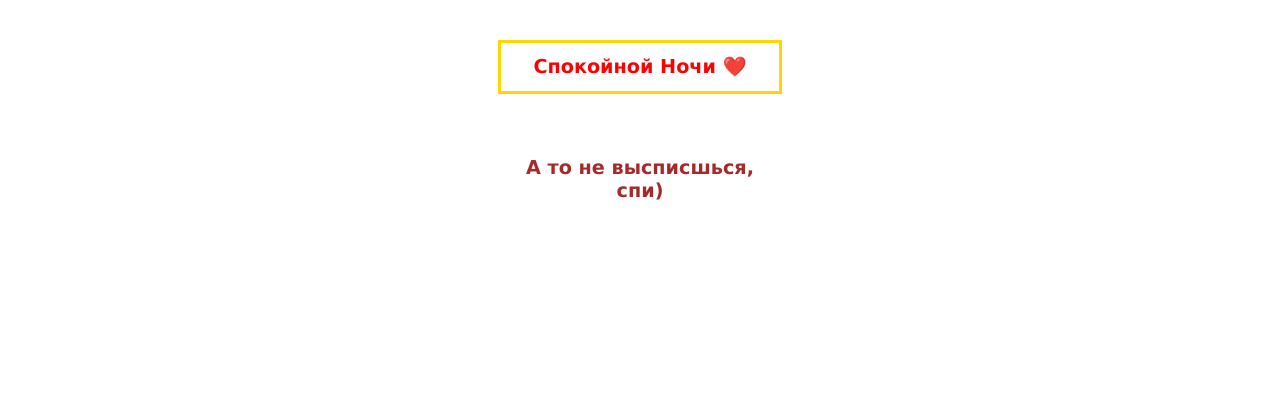
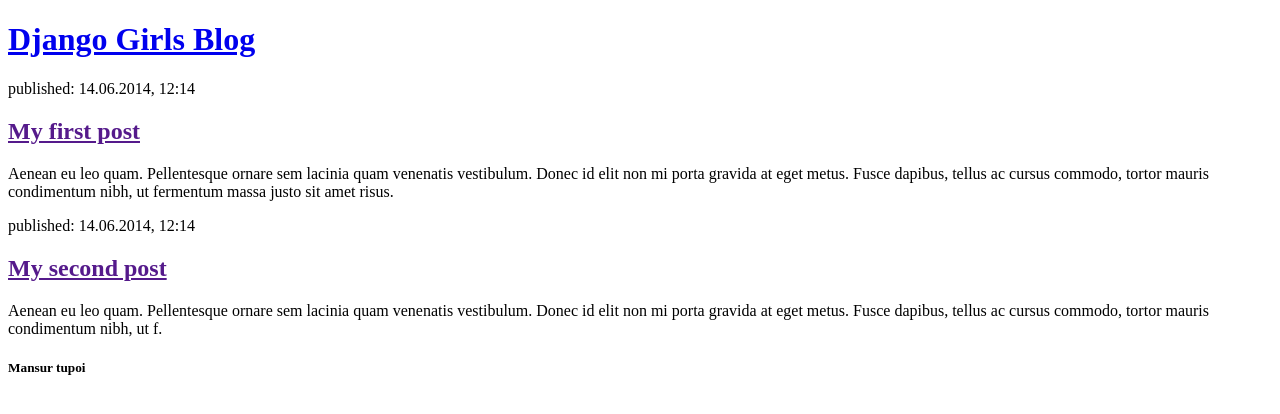
Before and after one commit to M-Nurda/my-first-blog, a Django app: template mysite/blog/templates/blog/post_list.html in a window 1280 px wide. Shown: the top 414 px of the page. Run offline with Django 3.2, Linux system fonts and the light colour scheme; the template is opened without the code that fills it, so the values that code supplies are empty.

Commit message:
Return back

```diff
--- a/mysite/blog/templates/blog/post_list.html
+++ b/mysite/blog/templates/blog/post_list.html
@@ -2,70 +2,61 @@
 <html lang="en">
 <head>
     <meta charset="UTF-8">
-<!--    <title>PYTHON 2 PROJECT - DjangoGirls</title>-->
-    <title>Рымкул ИДИ СПАТЬ</title>
+    <title>PYTHON 2 PROJECT - DjangoGirls</title>
+<!--    <title>DjangoGirls Tutorial</title>-->
 
-    <style>
-        .div1{
-            display: flex;
-            justify-content: center;
-        }
-        h1{
-            font-size: 120%;
-            font-family: Verdana, Arial, Helvetica, sans-serif;
-            color: red;
-            margin: auto;
-            width: 40%;
-            border: 3px solid gold;
-            padding: 2%;
-            text-align: center;
-            margin-top: 5%;
-        }
-        h2{
-            font-size: 120%;
-            font-family: Verdana, Arial, Helvetica, sans-serif;
-            color: brown;
-            margin: auto;
-            width: 40%;
-            padding: 2%;
-            text-align: center;
-            margin-top: 5%;
-        }
-        .div2{
-            width: 50%;
-            height: 200px;
-            background-color:ceramic
-        }
+<!--    <style>-->
+<!--        .div1{-->
+<!--            display: flex;-->
+<!--            justify-content: center;-->
+<!--        }-->
+<!--        h1{-->
+<!--            font-size: 120%;-->
+<!--            font-family: Verdana, Arial, Helvetica, sans-serif;-->
+<!--            color: red;-->
+<!--            margin: auto;-->
+<!--            width: 40%;-->
+<!--            border: 3px solid gold;-->
+<!--            padding: 2%;-->
+<!--            text-align: center;-->
+<!--            margin-top: 5%;-->
+<!--        }-->
+<!--        h2{-->
+<!--            font-size: 120%;-->
+<!--            font-family: Verdana, Arial, Helvetica, sans-serif;-->
+<!--            color: brown;-->
+<!--            margin: auto;-->
+<!--            width: 40%;-->
+<!--            padding: 2%;-->
+<!--            text-align: center;-->
+<!--            margin-top: 5%;-->
+<!--        }-->
+<!--        .div2{-->
+<!--            width: 50%;-->
+<!--            height: 200px;-->
+<!--            background-color:ceramic-->
+<!--        }-->
 
-    </style>
+<!--    </style>-->
 </head>
 <body>
-    <div class="div1">
 
-        <div class="div2">
-            <h1>Спокойной Ночи ❤️️</h1>
-            <br>
-            <h2>А то не высписшься, спи)</h2>
+     <div>
+            <h1><a href="/">Django Girls Blog</a></h1>
         </div>
 
+        <div>
+            <p>published: 14.06.2014, 12:14</p>
+            <h2><a href="">My first post</a></h2>
+            <p>Aenean eu leo quam. Pellentesque ornare sem lacinia quam venenatis vestibulum. Donec id elit non mi porta gravida at eget metus. Fusce dapibus, tellus ac cursus commodo, tortor mauris condimentum nibh, ut fermentum massa justo sit amet risus.</p>
+        </div>
 
-    </div>
-<!--     <div>-->
-<!--            <h1><a href="/">Django Girls Blog</a></h1>-->
-<!--        </div>-->
+        <div>
+            <p>published: 14.06.2014, 12:14</p>
+            <h2><a href="">My second post</a></h2>
+            <p>Aenean eu leo quam. Pellentesque ornare sem lacinia quam venenatis vestibulum. Donec id elit non mi porta gravida at eget metus. Fusce dapibus, tellus ac cursus commodo, tortor mauris condimentum nibh, ut f.</p>
+        </div>
 
-<!--        <div>-->
-<!--            <p>published: 14.06.2014, 12:14</p>-->
-<!--            <h2><a href="">My first post</a></h2>-->
-<!--            <p>Aenean eu leo quam. Pellentesque ornare sem lacinia quam venenatis vestibulum. Donec id elit non mi porta gravida at eget metus. Fusce dapibus, tellus ac cursus commodo, tortor mauris condimentum nibh, ut fermentum massa justo sit amet risus.</p>-->
-<!--        </div>-->
-
-<!--        <div>-->
-<!--            <p>published: 14.06.2014, 12:14</p>-->
-<!--            <h2><a href="">My second post</a></h2>-->
-<!--            <p>Aenean eu leo quam. Pellentesque ornare sem lacinia quam venenatis vestibulum. Donec id elit non mi porta gravida at eget metus. Fusce dapibus, tellus ac cursus commodo, tortor mauris condimentum nibh, ut f.</p>-->
-<!--        </div>-->
-
-<!--    <h5> Mansur tupoi</h5>-->
+    <h5> Mansur tupoi</h5>
 </body>
 </html>
```
